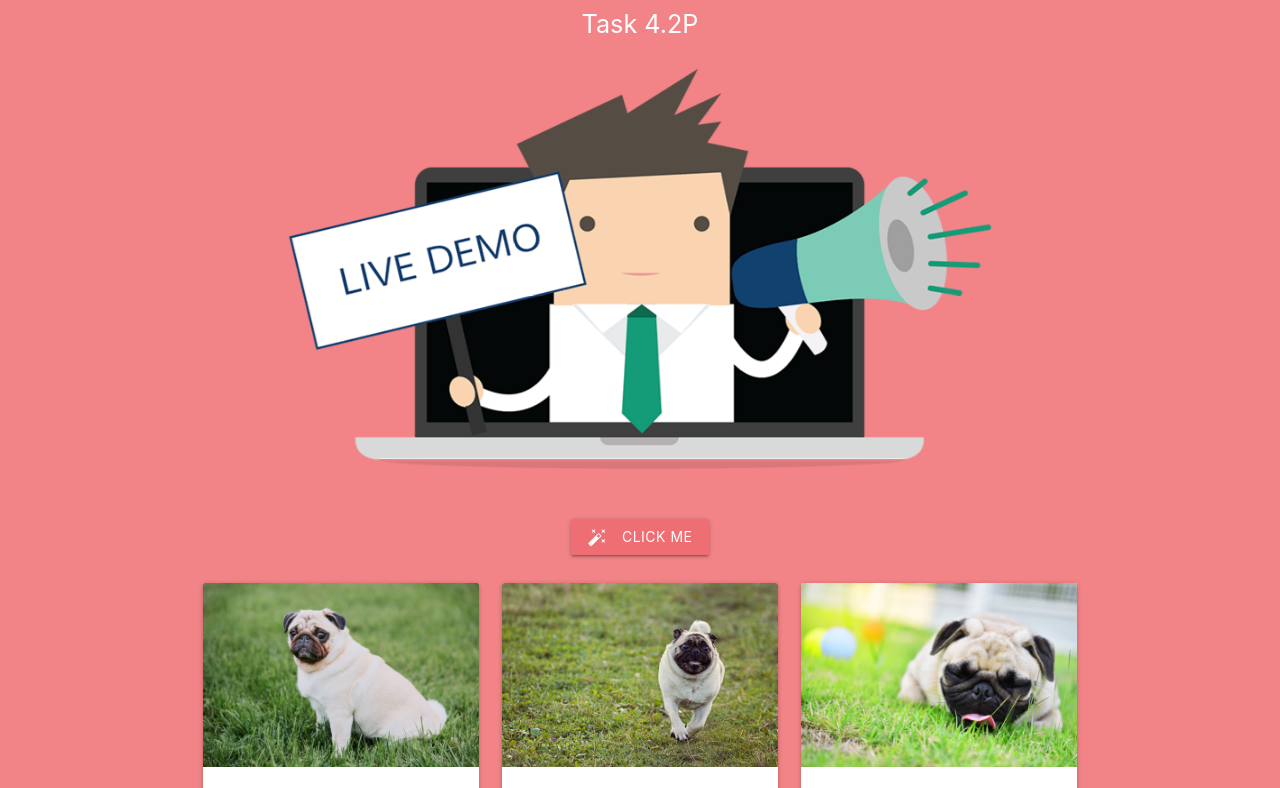
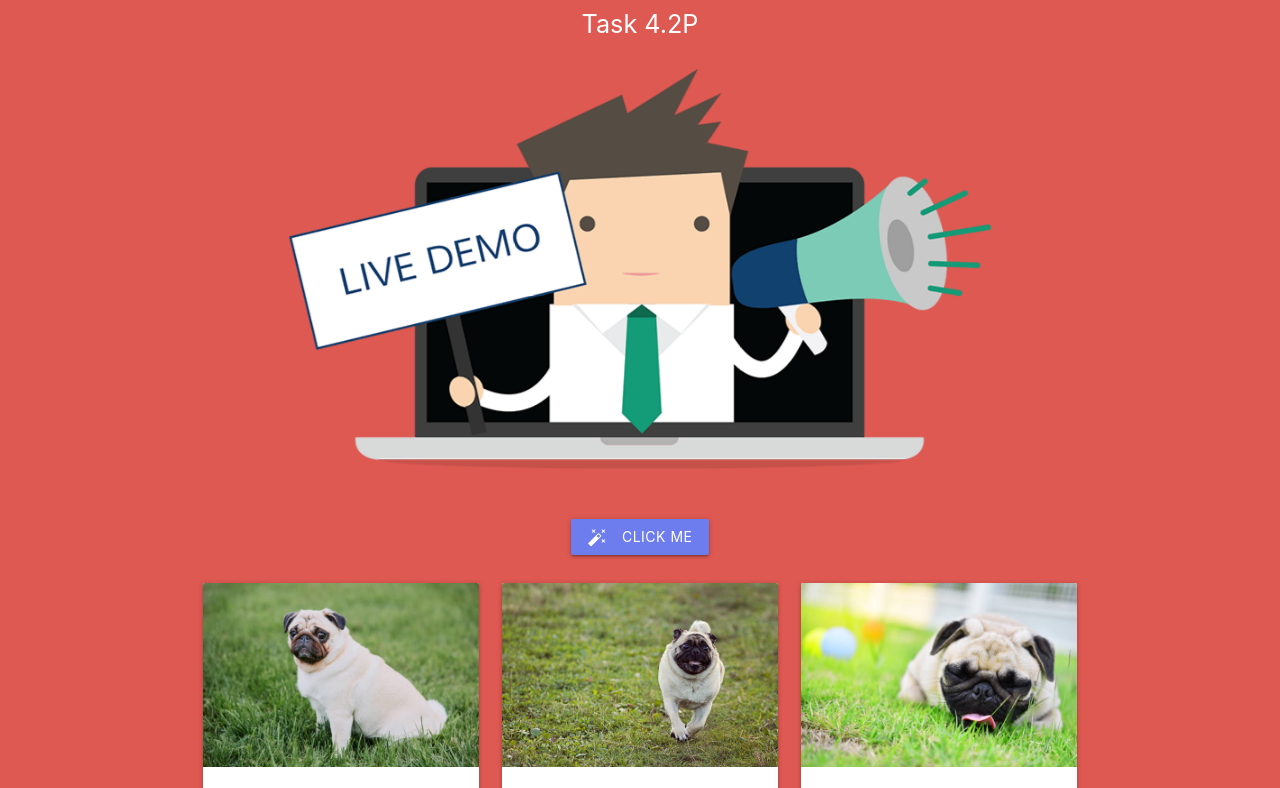
Before and after one commit to 725-AppSoftEng/SIT725-2024-T1-Practice7, a website: page index.html in a window 1280 px wide. Shown: the part 194-982 px from the top of the page. Drawn offline with nearby package versions, Linux system fonts and the light colour scheme.

Commit message:
initial commit

```diff
--- a/style.css
+++ b/style.css
@@ -7,7 +7,7 @@
     margin: 4px 0;
 }
 .main-body {
-    background-color: #f28487;
+    background-color: #dd5952;
     color: white;
     min-height: calc(100vh - 64px);
 }
@@ -16,6 +16,6 @@
     height: 400px;
 }
 .click-me-button {
-    background-color: #EE6E73;
+    background-color: #6e7dee;
     margin-top: 50px;
 }
```
